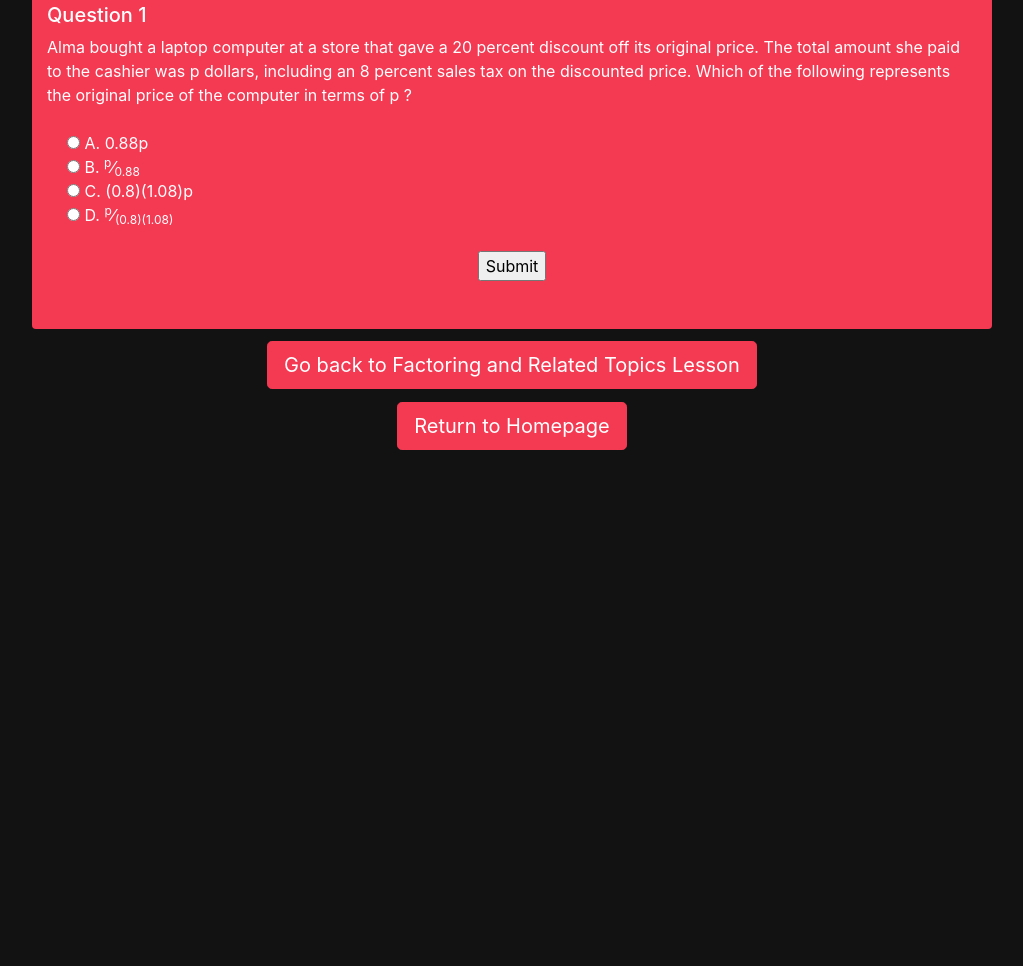
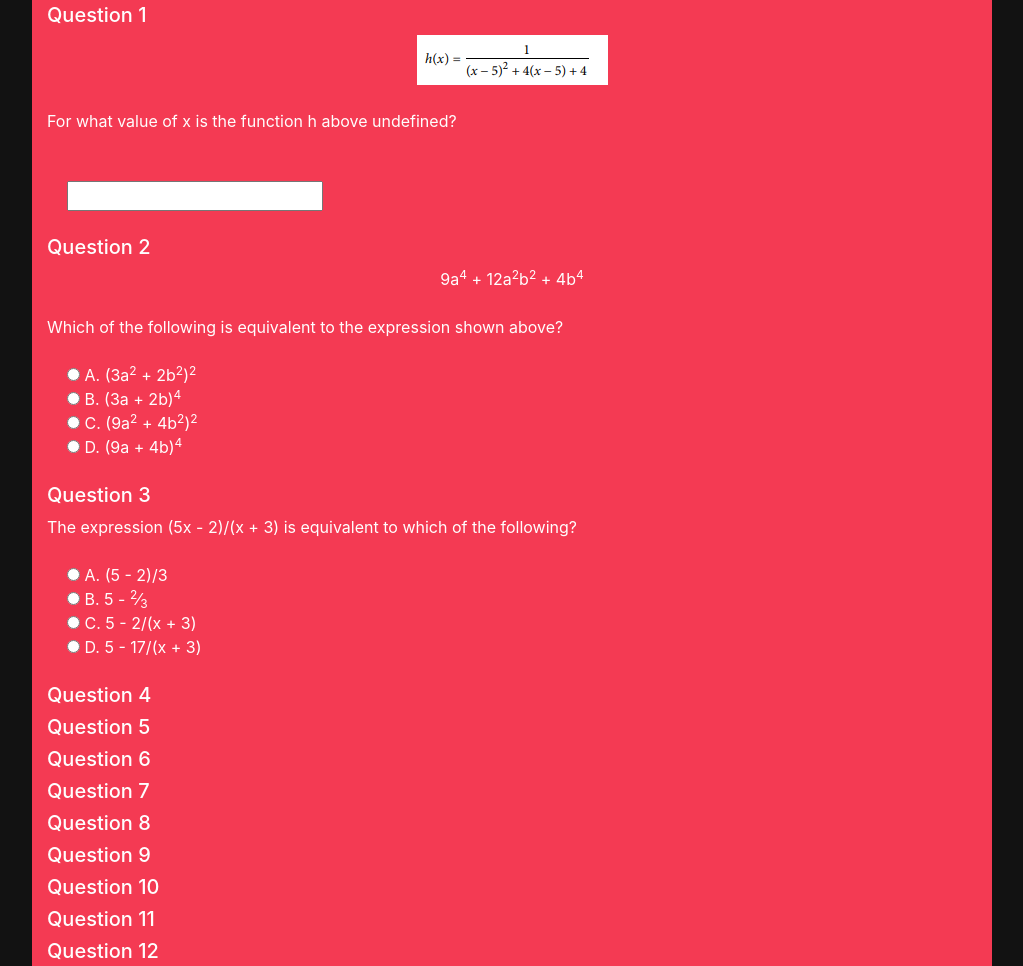
Before and after one commit to SaadAAkhtar/SaadAAkhtar.github.io, a plain HTML site: page webpages/factoringandrelatedtopics/factoringandrelatedtopics-practicequestions.html in a window 1280 px wide. Shown: the part 681-1647 px from the top of the page, without its empty margins (128-1151 px from the left). Before the commit the page ends 1131 px from the top, so only its background shows below. Drawn offline with Linux system fonts and the light colour scheme.

```diff
--- a/webpages/factoringandrelatedtopics/factoringandrelatedtopics-practicequestions.html
+++ b/webpages/factoringandrelatedtopics/factoringandrelatedtopics-practicequestions.html
@@ -27,20 +27,60 @@
 		</div>
 		<br>
 
-		<form id = "percentspractice" name = "percentspractice">
+		<form id = "factoringandrelatedtopicspractice" name = "factoringandrelatedtopicspractice">
 
 			<h5><font color = "#FEFEFE">Question 1</font></h5>
-			<p><font color = "#FEFEFE">Alma bought a laptop computer at a store that gave a 20 percent discount off its original price. The total amount
-			she paid to the cashier was p dollars, including an 8 percent sales tax on the discounted price. Which of the following represents the original
-			price of the computer in terms of p ?</font></p>
+			<div class="text-center">
+				<img src="Question_1.PNG" alt="Question 1 Graph">
+			</div>
+			<br>
+			<p><font color = "#FEFEFE">For what value of x is the function h above undefined?</font></p>
+			<br>
+			<br>
+			<p style="margin-left: 20px"><input id = "textbox" type="text" name = "FactoringandRelatedTopics1"></p>
+			<br>
+
+			<h5><font color = "#FEFEFE">Question 2</font></h5>
+			<p class="text-center"><font color = "#FEFEFE">9a<sup>4</sup> + 12a<sup>2</sup>b<sup>2</sup> + 4b<sup>4</sup></font></p>
+			<br>
+			<p><font color = "#FEFEFE">Which of the following is equivalent to the expression shown above?</font></p>
 			<br>
 			<p style="margin-left: 20px"><font color = "#FEFEFE">
-			<input id = "mc" type = "radio" name = "Percents1" value = "A"> A. 0.88p<br>
-			<input id = "mc" type = "radio" name = "Percents1" value = "B"> B. <sup>p</sup>&frasl;<sub>0.88</sub><br>
-			<input id = "mc" type = "radio" name = "Percents1" value = "C"> C. (0.8)(1.08)p<br>
-			<input id = "mc" type = "radio" name = "Percents1" value = "D"> D. <sup>p</sup>&frasl;<sub>(0.8)(1.08)</sub>
+			<input id = "mc" type = "radio" name = "FactoringandRelatedTopics2" value = "A"> A. (3a<sup>2</sup> + 2b<sup>2</sup>)<sup>2</sup><br>
+			<input id = "mc" type = "radio" name = "FactoringandRelatedTopics2" value = "B"> B. (3a + 2b)<sup>4</sup><br>
+			<input id = "mc" type = "radio" name = "FactoringandRelatedTopics2" value = "C"> C. (9a<sup>2</sup> + 4b<sup>2</sup>)<sup>2</sup><br>
+			<input id = "mc" type = "radio" name = "FactoringandRelatedTopics2" value = "D"> D. (9a + 4b)<sup>4</sup>
 			</font></p>
 			<br>
+
+			<h5><font color = "#FEFEFE">Question 3</font></h5>
+			<p><font color = "#FEFEFE">The expression (5x - 2)/(x + 3) is equivalent to which of the following?</font></p>
+			<br>
+			<p style="margin-left: 20px"><font color = "#FEFEFE">
+			<input id = "mc" type = "radio" name = "FactoringandRelatedTopics3" value = "A"> A. (5 - 2)/3<br>
+			<input id = "mc" type = "radio" name = "FactoringandRelatedTopics3" value = "B"> B. 5 - <sup>2</sup>&frasl;<sub>3</sub><br>
+			<input id = "mc" type = "radio" name = "FactoringandRelatedTopics3" value = "C"> C. 5 - 2/(x + 3)<br>
+			<input id = "mc" type = "radio" name = "FactoringandRelatedTopics3" value = "D"> D. 5 - 17/(x + 3)
+			</font></p>
+			<br>
+
+			<h5><font color = "#FEFEFE">Question 4</font></h5>
+
+			<h5><font color = "#FEFEFE">Question 5</font></h5>
+
+			<h5><font color = "#FEFEFE">Question 6</font></h5>
+
+			<h5><font color = "#FEFEFE">Question 7</font></h5>
+
+			<h5><font color = "#FEFEFE">Question 8</font></h5>
+
+			<h5><font color = "#FEFEFE">Question 9</font></h5>
+
+			<h5><font color = "#FEFEFE">Question 10</font></h5>
+
+			<h5><font color = "#FEFEFE">Question 11</font></h5>
+
+			<h5><font color = "#FEFEFE">Question 12</font></h5>
 
 			<div class="text-center">
 				<input id = "button" type = "button" value = "Submit" onclick = "check();">
```
Also changed, not shown: webpages/circles/circles.html (+1 -0 lines), webpages/complexnumbers/complexnumbers.html (+1 -0 lines), webpages/factoringandrelatedtopics/factoringandrelatedtopics.html (+1 -0 lines), webpages/geometry/geometry.html (+1 -0 lines), webpages/linearfunctions/linearfunctions-lesson.html (+10 -0 lines), webpages/percents/percents-lesson.html (+6 -0 lines), webpages/percents/percents.html (+1 -0 lines), webpages/quadratics/quadratics.html (+1 -0 lines), webpages/statisticsandprobability/statisticsandprobability.html (+1 -0 lines), webpages/systemsofequations/systemsofequations.html (+1 -0 lines), webpages/trigonometry/trigonometry.html (+1 -0 lines), webpages/factoringandrelatedtopics/Question_1.PNG (added).
